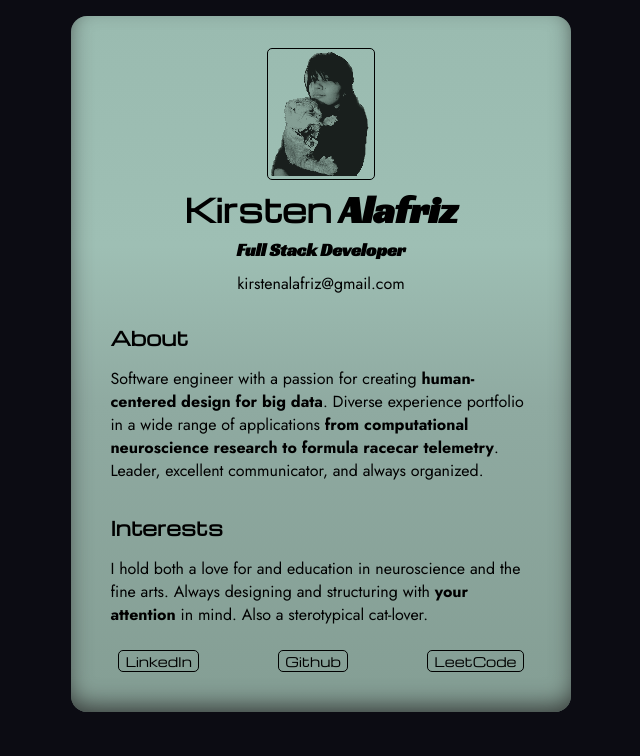
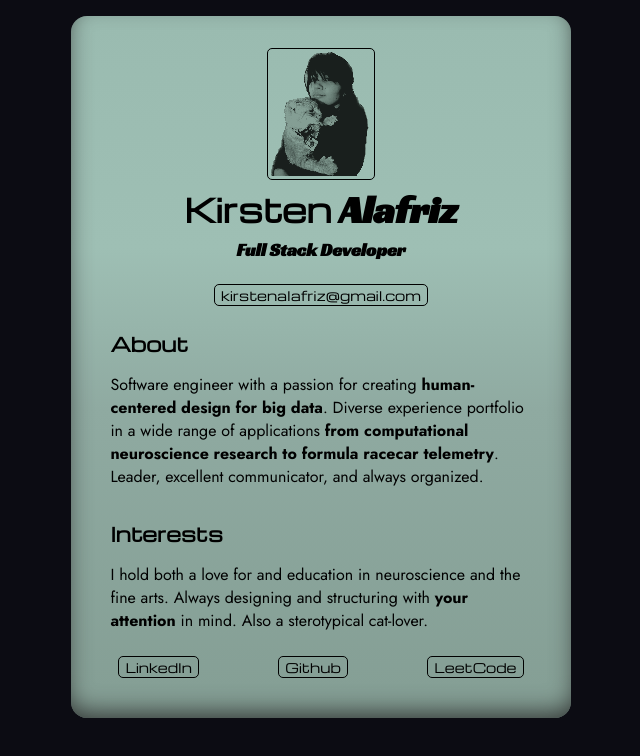
Before and after one commit to kalafriz/fsd-roadmap, a React (Create React App) app in the folder react/learn-react-scrimba/digital-business-card/: page / in a window 1280 px wide. Shown: the top 756 px of the page, without its empty margins (319-959 px from the left). Built offline with nearby package versions, Linux system fonts and the light colour scheme.

Commit message:
added email copy to clipboard

```diff
--- a/react/learn-react-scrimba/digital-business-card/package.json
+++ b/react/learn-react-scrimba/digital-business-card/package.json
@@ -7,6 +7,7 @@
     "@testing-library/react": "^13.4.0",
     "@testing-library/user-event": "^13.5.0",
     "react": "^18.2.0",
+    "react-copy-to-clipboard": "^5.1.0",
     "react-dom": "^18.2.0",
     "react-scripts": "5.0.1",
     "web-vitals": "^2.1.4"
--- a/react/learn-react-scrimba/digital-business-card/src/App.js
+++ b/react/learn-react-scrimba/digital-business-card/src/App.js
@@ -2,6 +2,7 @@ import ReactDOM from "react-dom";
 import React from "react";
 import logo from "./logo.svg";
 import "./App.css";
+import CopyToClipboard from "react-copy-to-clipboard";
 
 const root = document.getElementById("root");
 /*
@@ -13,6 +14,19 @@ const root = document.getElementById("root");
   */
 
 function Info() {
+  const [value, setValue] = React.useState("some\ntext");
+  const [copied, setCopied] = React.useState(false);
+  const onChange = React.useCallback(({ target: { value } }) => {
+    setValue(value);
+    setCopied(true);
+  }, []);
+  const onClick = React.useCallback(({ target: { innerText } }) => {
+    console.log(`Clicked on "${innerText}"!`);
+  }, []);
+  const onCopy = React.useCallback(() => {
+    setCopied(true);
+    alert("Copied to clipboard");
+  }, []);
   return (
     <div className="info">
       <img
@@ -25,7 +39,11 @@ function Info() {
         <span className="lastname">Alafriz</span>
       </h1>
       <h3>Full Stack Developer</h3>
-      <p>kirstenalafriz@gmail.com</p>
+      <CopyToClipboard onCopy={onCopy} text={"kirstenalafriz@gmail.com"}>
+        <button>
+          <a href="">kirstenalafriz@gmail.com</a>
+        </button>
+      </CopyToClipboard>
     </div>
   );
 }
```
Also changed, not shown: 1 other file (tests, documents, lock files or other folders).
